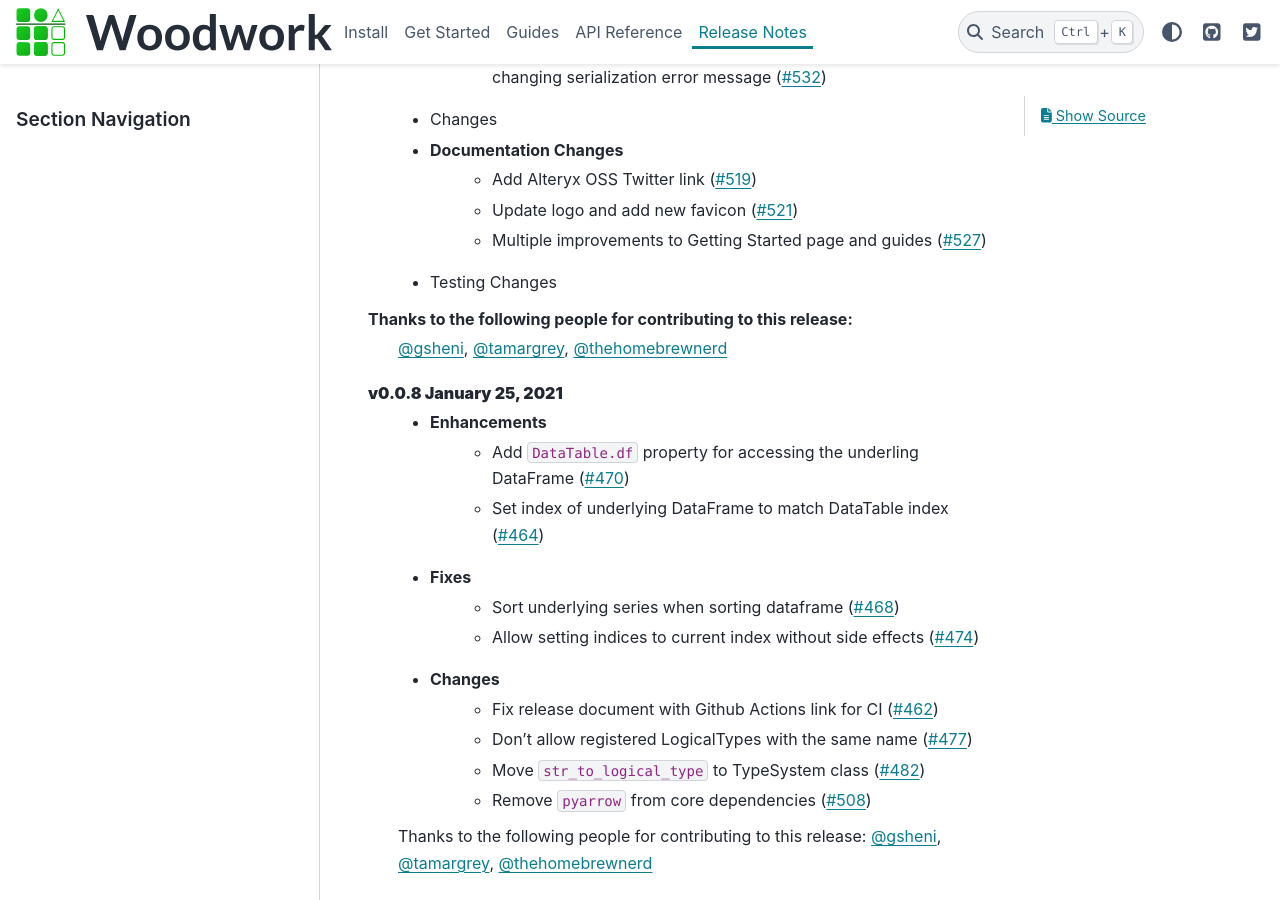
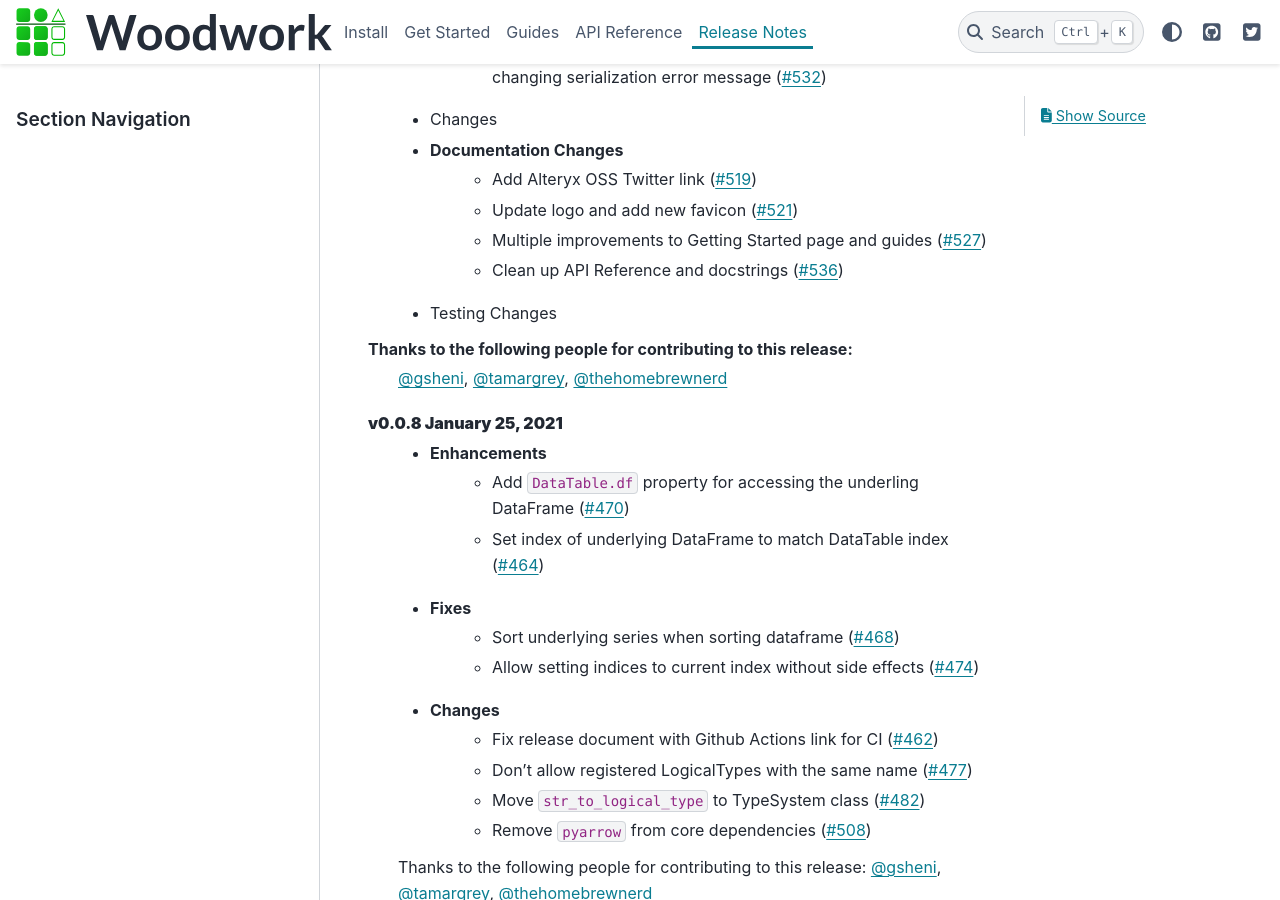
Before and after one commit to alteryx/woodwork, a Sphinx documentation site: the page built from docs/source/release_notes.rst, in a window 1280 px wide and 900 px high, scrolled down 416 px. Built offline with Sphinx 7.4.7 and the PyData theme 0.15.4, drawn with Linux system fonts in a browser that asks for light colours; comment, search, counter and statistics services are not loaded.

Commit message:
update release notes

```diff
--- a/docs/source/release_notes.rst
+++ b/docs/source/release_notes.rst
@@ -14,6 +14,7 @@ Release Notes
         * Add Alteryx OSS Twitter link (:pr:`519`)
         * Update logo and add new favicon (:pr:`521`)
         * Multiple improvements to Getting Started page and guides (:pr:`527`)
+        * Clean up API Reference and docstrings (:pr:`536`)
     * Testing Changes
 
 Thanks to the following people for contributing to this release:
```
